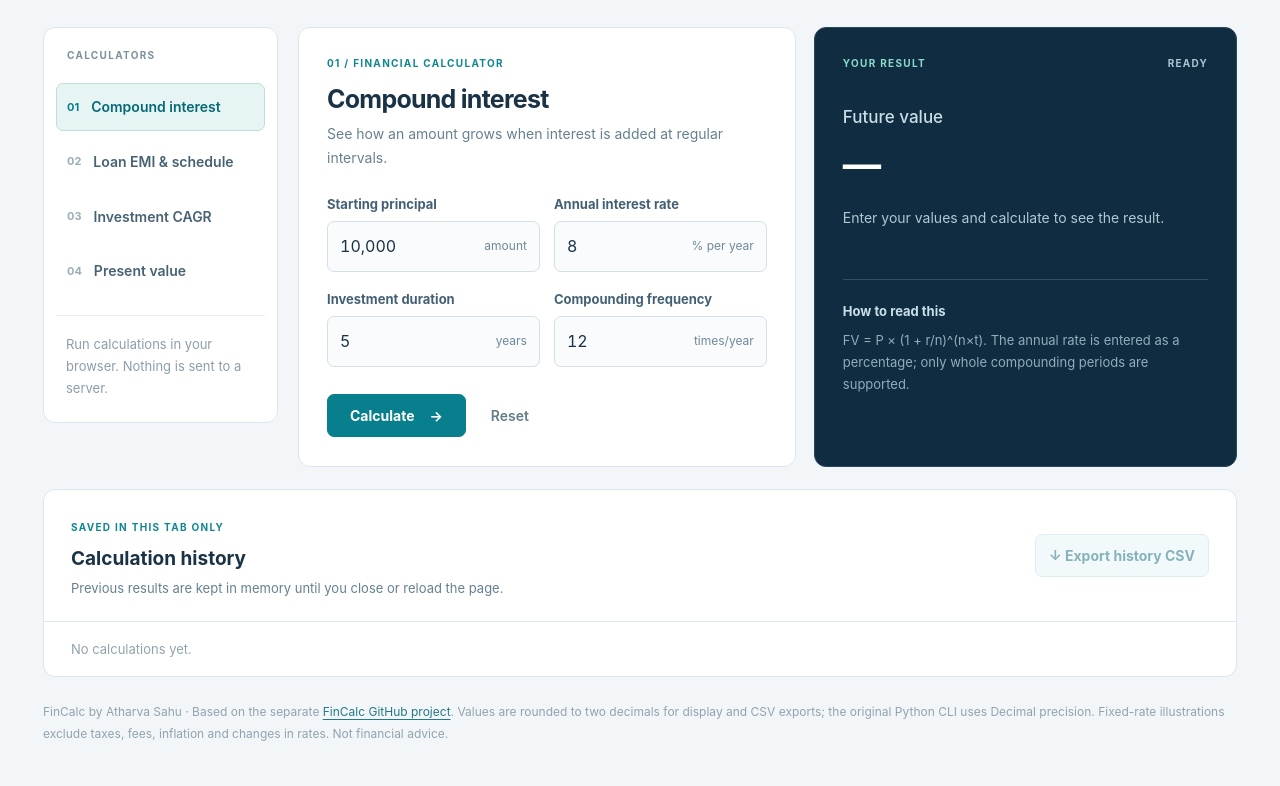
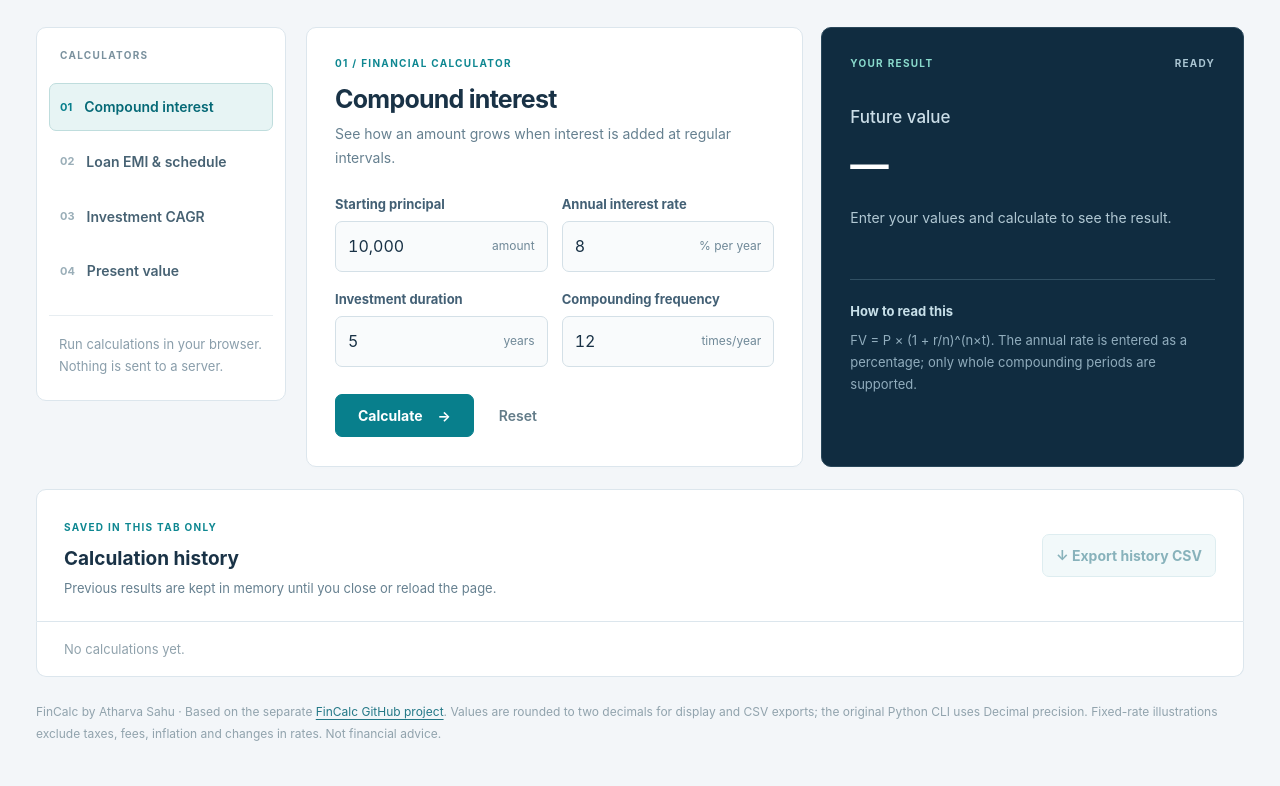
Before and after one commit to atharv3169/FinCalc, a plain HTML site: page web/index.html in a window 1280 px wide. Shown: the part 157-943 px from the top of the page. Drawn offline with Linux system fonts and the light colour scheme.

Commit message:
style: align FinCalc workspace width and card geometry to Portfolio Lab

```diff
--- a/web/styles.css
+++ b/web/styles.css
@@ -3,7 +3,7 @@
 body { margin:0; color:var(--ink); background:#f3f6f9; font-family:Inter,"Segoe UI",Arial,sans-serif; line-height:1.55; -webkit-font-smoothing:antialiased; }
 button,input { font:inherit; } button { cursor:pointer; } button:disabled { opacity:.5; cursor:not-allowed; }
 :focus-visible { outline:2px solid #087f8c; outline-offset:3px; }
-.shell { max-width:1250px; margin:auto; padding:30px 28px 32px; }
+.shell { max-width:1360px; margin:auto; padding:30px 36px 32px; }
 .topline { display:flex; align-items:center; gap:8px; font-size:10px; letter-spacing:.14em; font-weight:750; color:#547582; }
 .dot { width:7px; height:7px; background:#18a19d; border-radius:100%; }
 .headline { display:flex; align-items:end; justify-content:space-between; margin:15px 0 30px; gap:18px; }
@@ -11,8 +11,8 @@ button,input { font:inherit; } button { cursor:pointer; } button:disabled { opac
 .headline h1 span:first-child { color:var(--teal); font-weight:480; }.headline .period { color:#11a195; }
 .headline p { margin:8px 0 0; color:var(--muted); font-size:15px; }
 .source-label { font-size:10px; color:#748c9a; font-weight:700; letter-spacing:.12em; white-space:nowrap; }
-.workspace { display:grid; grid-template-columns:235px minmax(0,1fr); gap:20px; align-items:start; }
-.tool-list { display:flex; flex-direction:column; gap:7px; padding:18px 12px; border-radius:12px; background:#fff; border:1px solid var(--outline); }
+.workspace { display:grid; grid-template-columns:250px minmax(0,1fr); gap:20px; align-items:start; }
+.tool-list { display:flex; flex-direction:column; gap:7px; padding:18px 12px; border-radius:10px; background:#fff; border:1px solid var(--outline); }
 .tool-heading,.section-tag { font-size:10px; font-weight:750; color:#0e8791; letter-spacing:.13em; }
 .tool-heading { padding:2px 11px 13px; color:#7a919e; }
 .tool-list button { display:flex; align-items:center; gap:12px; text-align:left; border:1px solid transparent; background:transparent; padding:12px 10px; border-radius:7px; font-size:14px; color:#476273; font-weight:600; }
@@ -22,7 +22,7 @@ button,input { font:inherit; } button { cursor:pointer; } button:disabled { opac
 .tool-list button[aria-current="page"] span { color:#087f8c; }
 .nav-note { border-top:1px solid #e7edf1; padding:17px 10px 5px; margin-top:13px; font-size:13px; color:#8a9eab; line-height:1.7; }
 .calculator { display:grid; grid-template-columns:minmax(0,1fr) minmax(260px,.85fr); gap:18px; }
-.panel { background:white; border:1px solid var(--outline); border-radius:12px; padding:28px; min-width:0; }
+.panel { background:white; border:1px solid var(--outline); border-radius:10px; padding:28px; min-width:0; box-shadow:0 2px 3px #162d4002; }
 .input-panel h2 { font-size:25px; line-height:1.3; margin:12px 0 6px; letter-spacing:-.03em; }
 .description { color:var(--muted); font-size:14px; line-height:1.75; min-height:48px; margin:0 0 23px; }
 .fields { display:grid; grid-template-columns:repeat(2,minmax(0,1fr)); gap:17px 14px; }
@@ -50,9 +50,9 @@ button,input { font:inherit; } button { cursor:pointer; } button:disabled { opac
 .result-panel .download { background:#204d61; border-color:#477184; color:#e3f5f8; margin-top:19px; }
 .download:hover:not(:disabled) { filter:brightness(.96); }
 .result-divider { border-top:1px solid #315063; margin:28px 0 18px; }.method-note strong { font-size:13px; color:#c8e0e9; }.method-note p { color:#91adbd; font-size:13px; line-height:1.7; margin:6px 0 0; }
-.bottom { background:#fff; border:1px solid var(--outline); border-radius:12px 12px 0 0; margin-top:22px; padding:23px 27px; display:flex; align-items:center; justify-content:space-between; gap:16px; }
+.bottom { background:#fff; border:1px solid var(--outline); border-radius:10px 10px 0 0; margin-top:22px; padding:23px 27px; display:flex; align-items:center; justify-content:space-between; gap:16px; }
 .bottom h2 { font-size:19px; margin:6px 0 4px; }.bottom p { font-size:13px; color:var(--muted); margin:0; }
-.history { border:1px solid var(--outline); border-top:0; border-radius:0 0 12px 12px; background:#fff; padding:17px 27px; min-height:52px; color:#91a3ad; font-size:13px; }
+.history { border:1px solid var(--outline); border-top:0; border-radius:0 0 10px 10px; background:#fff; padding:17px 27px; min-height:52px; color:#91a3ad; font-size:13px; }
 .history-item { padding:9px 0; border-bottom:1px solid #edf1f3; color:#627f8c; display:flex; gap:15px; justify-content:space-between; }
 .history-item:last-child { border:0; }.history-item b { color:#245167; }
 footer { padding:24px 0 10px; color:#91a3ad; font-size:12px; line-height:1.8; } footer a { color:#247887; text-decoration:underline; text-underline-offset:3px; }
```
